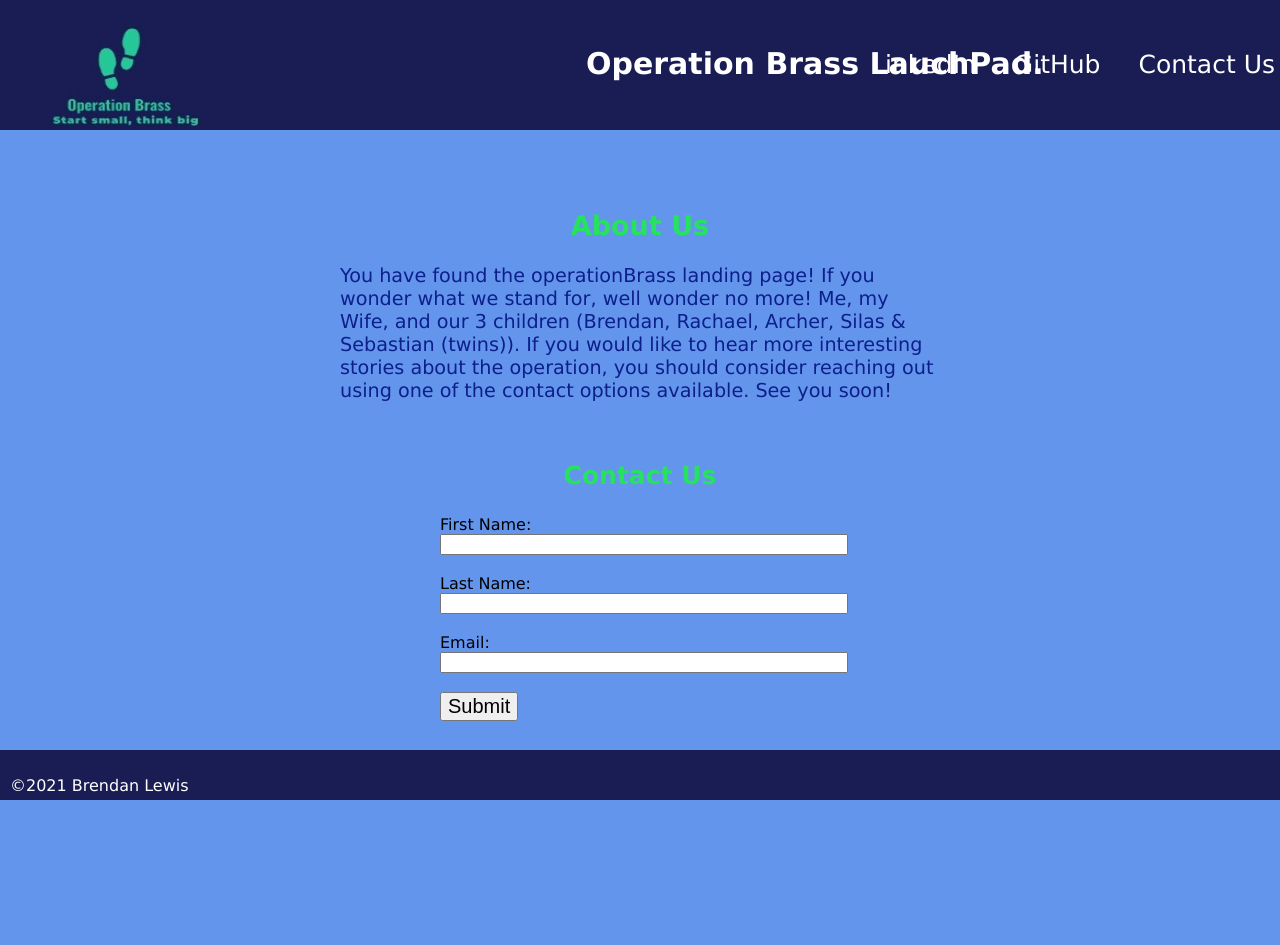
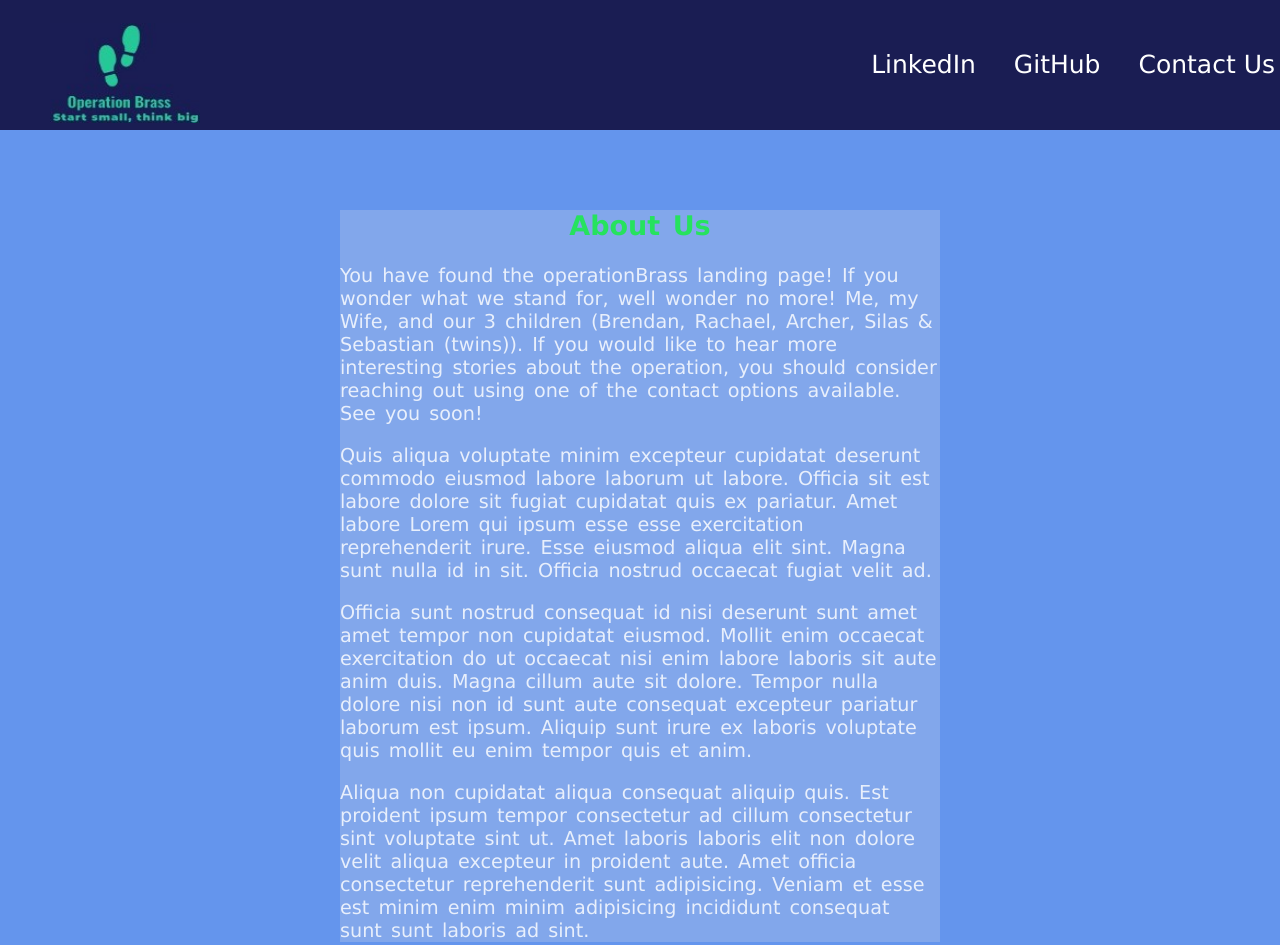
Before and after one commit to operationBrass/operation_homework, a plain HTML site: page index.html in a window 1280 px wide. Shown: the top 945 px of the page. Before the commit the page ends 800 px from the top, so only its background shows below. Drawn offline with Linux system fonts and the light colour scheme.

Commit message:
more updates around the styling of the divs in the body.

```diff
--- a/index.html
+++ b/index.html
@@ -11,10 +11,8 @@
     <header>
 
         <ul id="left-nav">
-        <li><img id="imgLogo" alt="--Company logo--" src="mini-project/images/brasslogo.jpg"  ></li>
-        </ul>
-        <ul id="h1-nav">
-        <li><h1> Operation Brass LauchPad.</h1></li>
+        <li><img id="imgLogo" altcd boot="--Company logo--" src="mini-project/images/brasslogo.jpg"  >
+        </li>
         </ul>
         <ul id="right-nav">
             <li><a href="linkedin.com"> LinkedIn </a> </li>
@@ -30,7 +28,15 @@
             <article>
                 <h2>About Us</h2>
                 <p>You have found the operationBrass landing page! If you wonder what we stand for, well wonder no more! Me, my Wife, and our 3 children (Brendan, Rachael, Archer, Silas & Sebastian (twins)). If you would like to hear more interesting stories about the operation, you should consider reaching out using one of the contact options available. See you soon! </p>
-                </article>
+                <p>Quis aliqua voluptate minim excepteur cupidatat deserunt commodo eiusmod labore laborum ut labore. Officia sit est labore dolore sit fugiat cupidatat quis ex pariatur. Amet labore Lorem qui ipsum esse esse exercitation reprehenderit irure. Esse eiusmod aliqua elit sint. Magna sunt nulla id in sit. Officia nostrud occaecat fugiat velit ad.</p>
+
+                    <p>Officia sunt nostrud consequat id nisi deserunt sunt amet amet tempor non cupidatat eiusmod. Mollit enim occaecat exercitation do ut occaecat nisi enim labore laboris sit aute anim duis. Magna cillum aute sit dolore. Tempor nulla dolore nisi non id sunt aute consequat excepteur pariatur laborum est ipsum. Aliquip sunt irure ex laboris voluptate quis mollit eu enim tempor quis et anim.
+
+                        </p><p>Aliqua non cupidatat aliqua consequat aliquip quis. Est proident ipsum tempor consectetur ad cillum consectetur sint voluptate sint ut. Amet laboris laboris elit non dolore velit aliqua excepteur in proident aute. Amet officia consectetur reprehenderit sunt adipisicing. Veniam et esse est minim enim minim adipisicing incididunt consequat sunt sunt laboris ad sint.
+
+                    </p>
+
+            </article>
             </div>
         <div class="containerForm">
             <h3>Contact Us</h3>
--- a/mini-project/CSS/style.css
+++ b/mini-project/CSS/style.css
@@ -54,8 +54,11 @@ footer
 {
     width:600px;
     margin:0 auto;
-    color: rgb(12, 31, 139);
+    color: rgba(255, 255, 255, 0.815);
     font-size: 1.2em;
+    background-color: rgb(130, 167, 235);
+    word-spacing: 3px;
+    text-align: left;
 
 }
 
@@ -69,10 +72,11 @@ footer
 
 .containerForm
 {
-   padding:15px;
-   width: 400px;
-   margin: 5px auto;
-
+    width:600px;
+    margin:0 auto;
+    color: rgba(255, 255, 255, 0.815);
+    background-color: rgb(130, 167, 235);
+    text-align: left;
 }
 
 button
@@ -85,17 +89,13 @@ button
     width:100%;
 }
 
-#h1-nav
-{
-    position:absolute;
-    left:42%;
-}
-
 
 
 #left-nav
 {
     position:absolute;
+    font-weight: bold;
+    font-size: 0.8em;
 }
 
 
```
